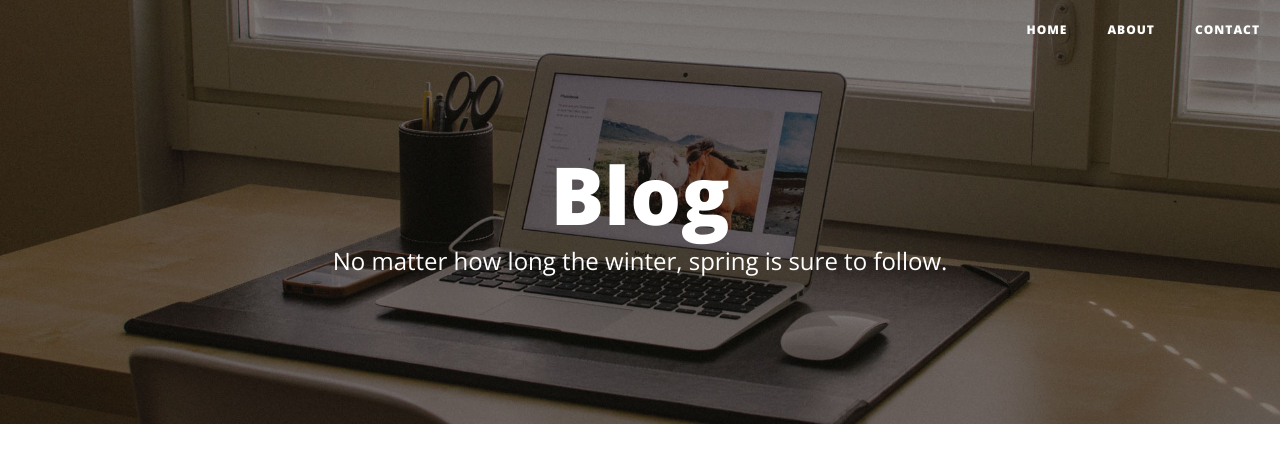
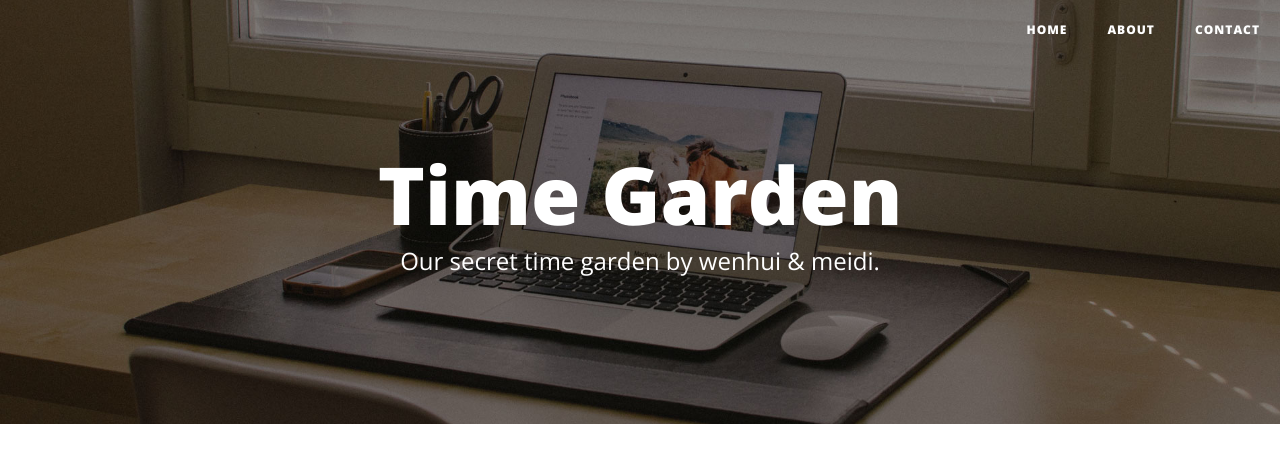
Before and after one commit to zhaowh3613/DjangoApp_Blog, a Django app: page /blog/ in a window 1280 px wide. Shown: the top 475 px of the page. Run offline with Django 3.2, Linux system fonts and the light colour scheme; data comes from the database, SQL or seed files in the repository; some libraries are stand-ins or nearby versions.

Commit message:
update page head

```diff
--- a/templates/django_blog/about.html
+++ b/templates/django_blog/about.html
@@ -9,7 +9,7 @@
     <meta name="description" content="">
     <meta name="author" content="">
 
-    <title>Zhaowh & Xumd's Blog - About</title>
+    <title>Zhaowh & Xumd's Time Garden - About</title>
   {% load staticfiles %}
     <!-- Bootstrap Core CSS -->
     <link href="{% static 'django_blog/vendor/bootstrap/css/bootstrap.min.css' %}" rel="stylesheet">
--- a/templates/django_blog/article_page.html
+++ b/templates/django_blog/article_page.html
@@ -9,7 +9,7 @@
     <meta name="description" content="">
     <meta name="author" content="">
 
-    <title>Zhaowh & Xumd's Blog - Article</title>
+    <title>Zhaowh & Xumd's Time Garden - Article</title>
 
     {% load staticfiles %}
     <!-- Bootstrap Core CSS -->
--- a/templates/django_blog/contact.html
+++ b/templates/django_blog/contact.html
@@ -9,7 +9,7 @@
     <meta name="description" content="">
     <meta name="author" content="">
 
-    <title>Zhaowh & Xumd's Blog - Contact</title>
+    <title>Zhaowh & Xumd's Time Garden - Contact</title>
 
     {% load staticfiles %}
     <!-- Bootstrap Core CSS -->
--- a/templates/django_blog/index.html
+++ b/templates/django_blog/index.html
@@ -9,7 +9,7 @@
     <meta name="description" content="">
     <meta name="author" content="">
 
-    <title>My Blog</title>
+    <title>Zhaowh & Xumd's Time Garden</title>
     {% load staticfiles %}
     <!-- Bootstrap Core CSS -->
     <link href="{% static 'django_blog/vendor/bootstrap/css/bootstrap.min.css' %}" rel="stylesheet">
@@ -74,9 +74,9 @@
             <div class="row">
                 <div class="col-lg-8 col-lg-offset-2 col-md-10 col-md-offset-1">
                     <div class="site-heading">
-                        <h1>Blog</h1>
+                        <h1>Time Garden</h1>
 {#                        <hr class="small">#}
-                        <span class="subheading">No matter how long the winter, spring is sure to follow.</span>
+                        <span class="subheading">Our secret time garden by wenhui & meidi.</span>
                     </div>
                 </div>
             </div>
```
